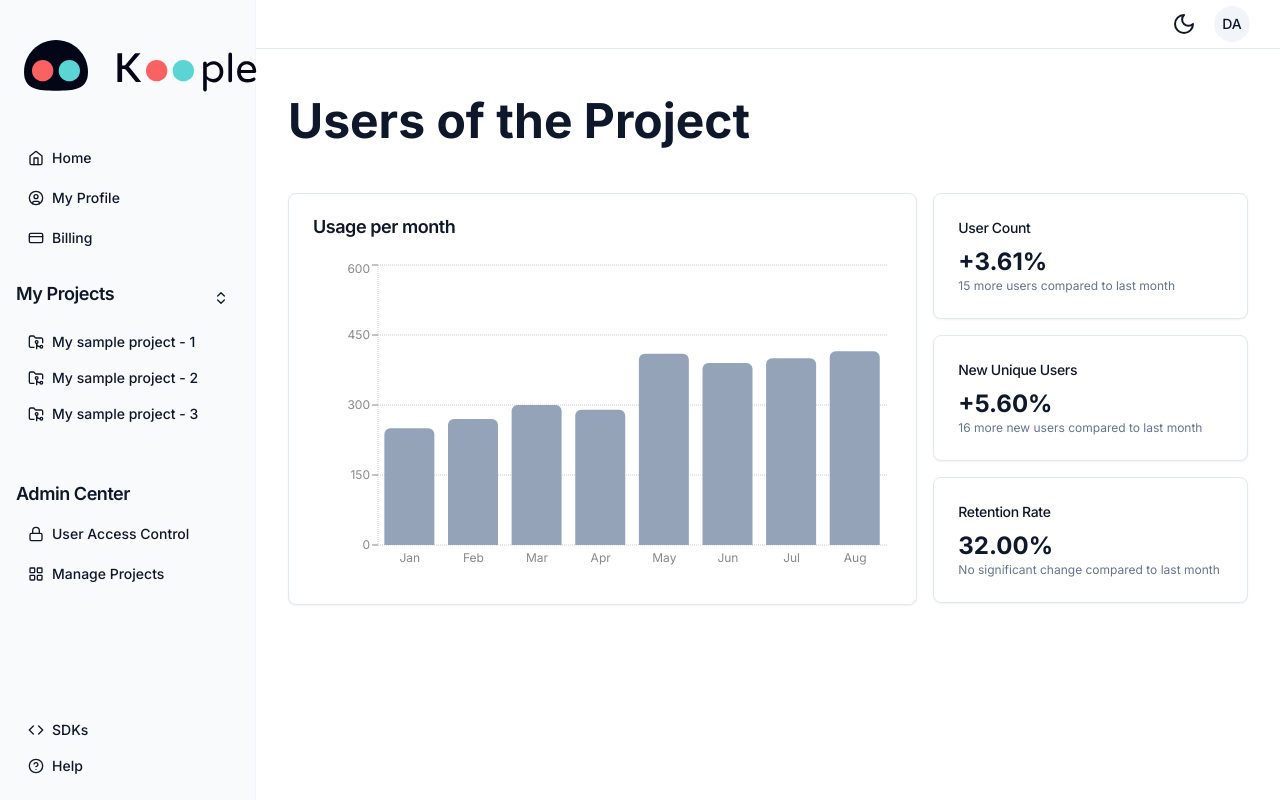
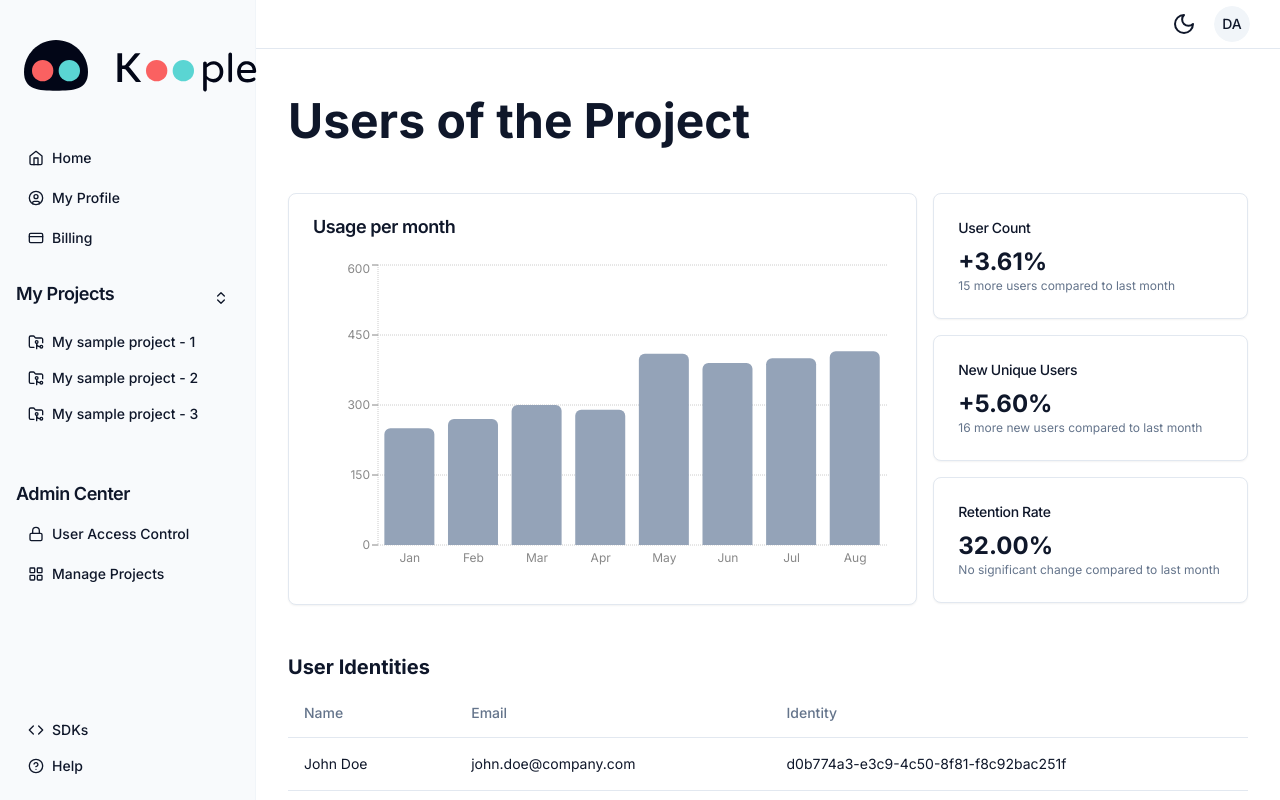
Before and after one commit to danielagg/patata-with-shadcn, a Next.js app: page /projects/1/users in a window 1280 px wide. Shown: the top 800 px of the page. Built offline with nearby package versions, Linux system fonts and the light colour scheme.

Commit message:
users table

```diff
--- a/app/(authenticated)/profile/page.tsx
+++ b/app/(authenticated)/profile/page.tsx
@@ -14,7 +14,6 @@ import {
   SelectContent,
   SelectGroup,
   SelectItem,
-  SelectLabel,
   SelectTrigger,
   SelectValue,
 } from "@/components/ui/select";
--- a/app/(authenticated)/projects/[id]/users/page.tsx
+++ b/app/(authenticated)/projects/[id]/users/page.tsx
@@ -4,6 +4,7 @@ import { UserStatistics } from "@/components/users/statistics";
 import { UserCountDelta } from "@/components/users/user-count-delta";
 import { NewUniqueUsers } from "@/components/users/new-unique-users";
 import { RetentionRate } from "@/components/users/retention-rate";
+import { UsersTable } from "@/components/users/table";
 
 async function getData(): Promise<UsersOfProjectAggregate> {
   return await Promise.resolve(data);
@@ -24,6 +25,10 @@ export default async function UsersOfProjects() {
           <RetentionRate rate={0.32} />
         </div>
       </div>
+      <div className="my-12">
+        <h2 className="font-bold text-xl">User Identities</h2>
+        <UsersTable data={data.users} />
+      </div>
     </main>
   );
 }
--- /dev/null
+++ b/components/users/table.tsx
@@ -0,0 +1,36 @@
+"use client";
+
+import { UsersOfProject } from "@/projects/types";
+import {
+  Table,
+  TableBody,
+  TableCell,
+  TableHead,
+  TableHeader,
+  TableRow,
+} from "@/components/ui/table";
+
+export const UsersTable = ({ data }: { data: UsersOfProject[] }) => {
+  return (
+    <Table className="mt-2">
+      <TableHeader>
+        <TableRow>
+          <TableHead>Name</TableHead>
+          <TableHead>Email</TableHead>
+          <TableHead>Identity</TableHead>
+        </TableRow>
+      </TableHeader>
+      <TableBody>
+        {data.map((user) => {
+          return (
+            <TableRow key={user.identity}>
+              <TableCell> {user.name}</TableCell>
+              <TableCell>{user.email}</TableCell>
+              <TableCell>{user.identity}</TableCell>
+            </TableRow>
+          );
+        })}
+      </TableBody>
+    </Table>
+  );
+};
--- a/projects/sample/users.json
+++ b/projects/sample/users.json
@@ -38,6 +38,21 @@
       "identity": "d0b774a3-e3c9-4c50-8f81-f8c92bac251f",
       "name": "John Doe",
       "email": "john.doe@company.com"
+    },
+    {
+      "identity": "4adf83ea-4bfd-480c-b5cd-e76703f1b266",
+      "name": "Mary Doe",
+      "email": "mary.doe@company.com"
+    },
+    {
+      "identity": "ca290cff-a0c5-486c-825e-ba34f0507af1",
+      "name": "Stella Smith",
+      "email": "stella.smith@company.com"
+    },
+    {
+      "identity": "d6aa9c92-49c2-42b4-8bbb-ad0915a64b4f",
+      "name": "David Jones",
+      "email": "david.jones@company.com"
     }
   ]
 }
```
